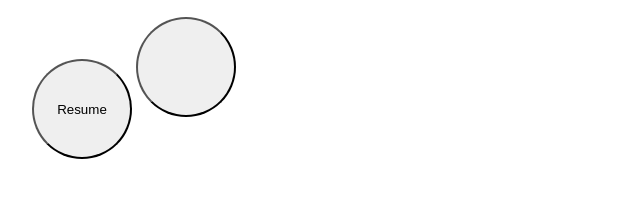
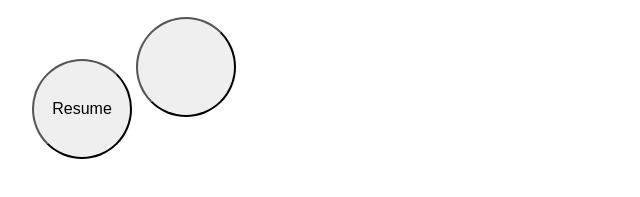
Before and after one commit to k8amanda/k8amanda.github.io, a plain HTML site: page index.html in a window 1280 px wide. Shown: the part 923-1120 px from the top of the page, 28-668 px from the left. Drawn offline with Linux system fonts and the light colour scheme.

Commit message:
Update main.css

```diff
--- a/css/main.css
+++ b/css/main.css
@@ -39,4 +39,6 @@ img {
   height: 100px;
   width: 100px;
   border-radius: 50%;
+  font-style: Andale Mono, monospace;
+  font-size: 16px;
 }
```
